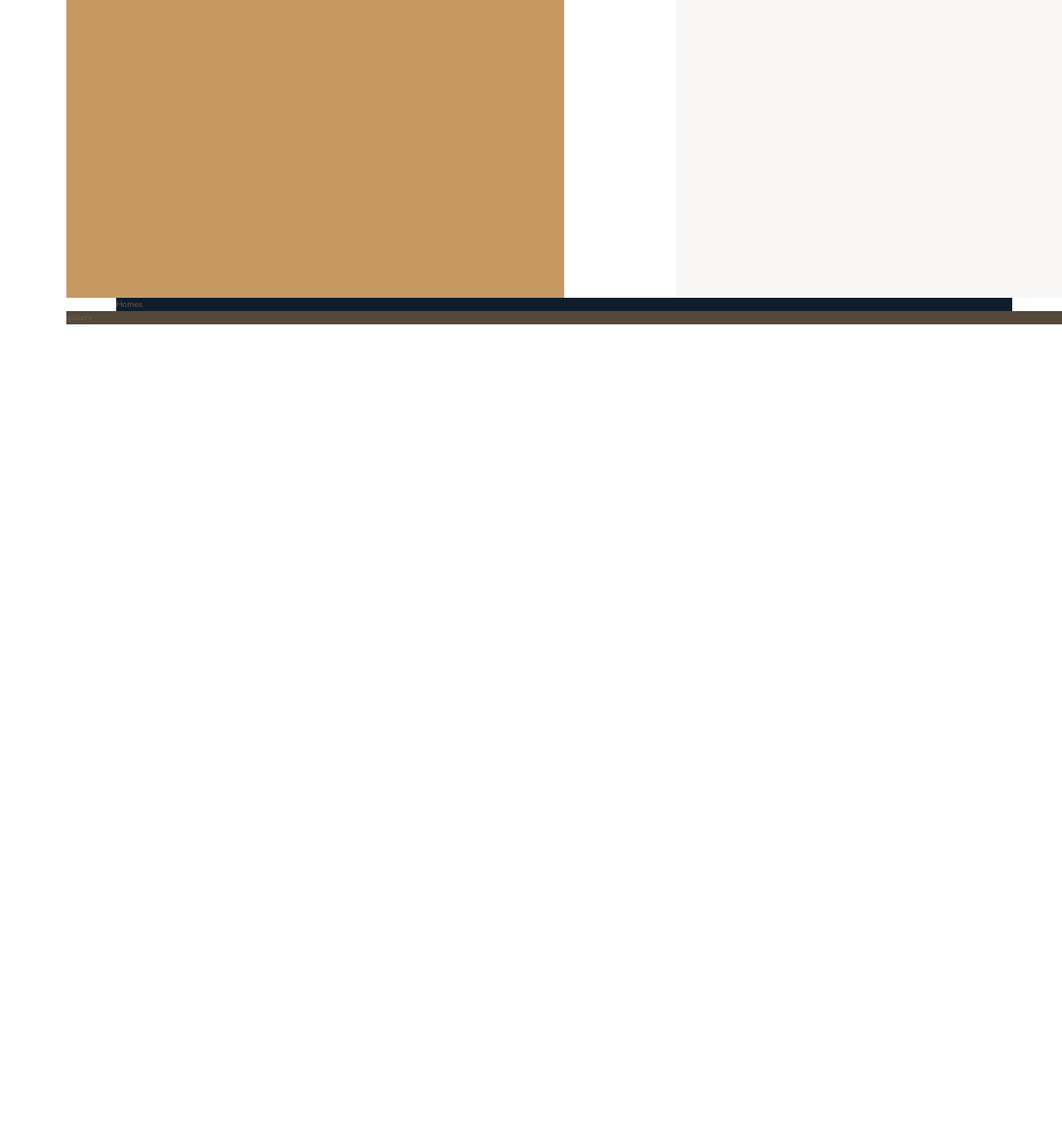
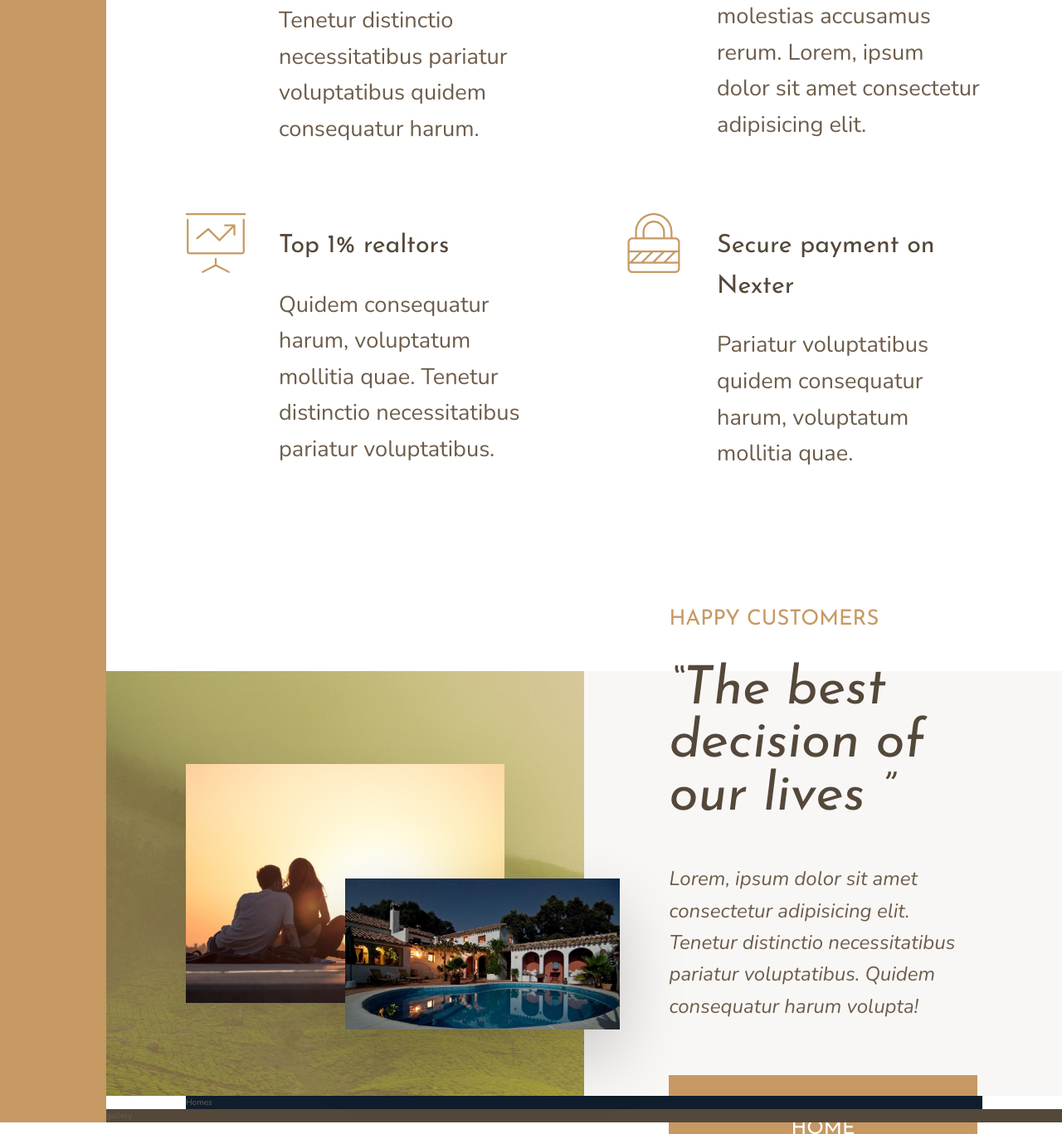
Before and after one commit to jendang/grid-nexter, a website: page index.html in a window 1280 px wide. Shown: the part 1433-2800 px from the top of the page at 83% size. Before the commit the page ends 1824 px from the top, so only its background shows below. Drawn offline with nearby package versions, Linux system fonts and the light colour scheme.

Commit message:
story section done

```diff
--- a/index.html
+++ b/index.html
@@ -30,7 +30,7 @@
                 <svg class="feature__icon">
                     <use xlink:href="img/sprite.svg#icon-global"></use>
                 </svg>
-                <h4 class="heading-4--dark">World's best luxury homes</h4>
+                <h4 class="heading-4 heading-4--dark">World's best luxury homes</h4>
                 <p class="feature__text">
                     Lorem, ipsum dolor sit amet consectetur adipisicing elit. Tenetur distinctio necessitatibus pariatur voluptatibus.
                 </p>
@@ -39,7 +39,7 @@
                 <svg class="feature__icon">
                     <use xlink:href="img/sprite.svg#icon-trophy"></use>
                 </svg>
-                <h4 class="heading-4--dark">Only the best properties</h4>
+                <h4 class="heading-4 heading-4--dark">Only the best properties</h4>
                 <p class="feature__text">
                     Voluptatum mollitia quae. Vero ipsum sapiente molestias accusamus rerum sed a eligendi aut quia.
                 </p>
@@ -48,7 +48,7 @@
                 <svg class="feature__icon">
                     <use xlink:href="img/sprite.svg#icon-map-pin"></use>
                 </svg>
-                <h4 class="heading-4--dark">All homes in top locations</h4>
+                <h4 class="heading-4 heading-4--dark">All homes in top locations</h4>
                 <p class="feature__text">
                     Tenetur distinctio necessitatibus pariatur voluptatibus quidem consequatur harum.
                 </p>
@@ -57,7 +57,7 @@
                 <svg class="feature__icon">
                     <use xlink:href="img/sprite.svg#icon-key"></use>
                 </svg>
-                <h4 class="heading-4--dark">New home in one week</h4>
+                <h4 class="heading-4 heading-4--dark">New home in one week</h4>
                 <p class="feature__text">
                     Vero ipsum sapiente molestias accusamus rerum. Lorem, ipsum dolor sit amet consectetur adipisicing elit.
                 </p>
@@ -66,7 +66,7 @@
                 <svg class="feature__icon">
                     <use xlink:href="img/sprite.svg#icon-presentation"></use>
                 </svg>
-                <h4 class="heading-4--dark">Top 1% realtors</h4>
+                <h4 class="heading-4 heading-4--dark">Top 1% realtors</h4>
                 <p class="feature__text">
                     Quidem consequatur harum, voluptatum mollitia quae. Tenetur distinctio necessitatibus pariatur voluptatibus.
                 </p>
@@ -75,7 +75,7 @@
                 <svg class="feature__icon">
                     <use xlink:href="img/sprite.svg#icon-lock"></use>
                 </svg>
-                <h4 class="heading-4--dark">Secure payment on Nexter</h4>
+                <h4 class="heading-4 heading-4--dark">Secure payment on Nexter</h4>
                 <p class="feature__text">
                     Pariatur voluptatibus quidem consequatur harum, voluptatum mollitia quae.
                 </p>
@@ -84,11 +84,15 @@
         </section>
 
         <div class="story__pictures">
-            Story pic
+           <img src="img/story-1.jpeg"  alt="couple with new house" class="story__img--1">
+           <img src="img/story-2.jpeg"  alt="new house" class="story__img--2">
         </div>
 
         <div class="story__content">
-            Story content
+            <h3 class="heading-3 mb-sm">Happy customers</h3>
+            <h2 class="heading-2 heading-2--dark mb-md">&ldquo;The best decision of our lives &rdquo;</h2>
+            <p class="story__text">Lorem, ipsum dolor sit amet consectetur adipisicing elit. Tenetur distinctio necessitatibus pariatur voluptatibus. Quidem consequatur harum volupta!</p>
+            <button class="btn">Find your own home</button>
         </div>
 
         <section class="homes">
--- a/sass/_base.scss
+++ b/sass/_base.scss
@@ -24,7 +24,7 @@
 
 html {
     box-sizing: border-box;
-    font-size: 62.5%;
+
 }
 
 body {
@@ -32,6 +32,7 @@
     color: $color-grey-dark-2;
     font-weight: 300;
     line-height: 1.6;
+    font-size: 62.5%;
 }
 
 .container {
--- a/sass/_story.scss
+++ b/sass/_story.scss
@@ -1,13 +1,56 @@
 .story {
     &__pictures {
-        background-color: $color-primary;
+        //background-color: $color-primary;
+        grid-column: full-start / col-end 4;
+        background-image: linear-gradient(rgba($color-primary, .5), rgba($color-primary, .5 )),
+                        url(../img/back.jpg);
 
-        grid-column: full-start / col-end 4;
+        //create grid-container
+        display: grid;
+        grid-template-rows: repeat(6, 1fr);
+        grid-template-columns: repeat(6, 1fr);
+        align-items: center; //vertically
+    }
+
+    // *** grid-item for img is different than div
+    &__img--1 {
+        width: 100%;
+        grid-row: 2 / span 4;
+        grid-column: 2 / span 4;
+        box-shadow: 0 2rem 5rem rgba(0,0,0,.1);
+    }
+
+    &__img--2 {
+        //img overflow to the content
+        width: 115%;
+        grid-row: 4 / 6;
+        grid-column: 4 / 7;
+        z-index: 20;
+        box-shadow: 0 2rem 5rem rgba(0,0,0,.2);
     }
 
     &__content {
         background-color: $color-grey-light-1;
+        grid-column: col-start 5 / full-end ;
 
-        grid-column: col-end 5 / full-end ;
+        padding: 6rem 8vw;
+
+        /*
+        //the content as a flexbox-container
+        display: flex;
+        flex-direction: column;
+        justify-content: center;
+        align-items: flex-start;*/
+
+        //using grid
+        display: grid;
+        align-content: center;
+        justify-items: start;
+    }
+
+    &__text {
+        font-size: 1.5rem;
+        font-style: italic;
+        margin-bottom: 4rem;
     }
 }
--- a/sass/_typography.scss
+++ b/sass/_typography.scss
@@ -11,21 +11,52 @@
 
 .heading-2 {
     @extend %heading;
+    font-size: 4rem;
+    font-style: italic;
+    line-height: 1;
+
+    &--light {color: $color-grey-light-1;}
+    &--dark {color: $color-grey-dark-1;}
+
 }
 
 .heading-3 {
     @extend %heading;
+    font-size: 1.6rem;
+    color: $color-primary;
+    text-transform: uppercase;
 }
 
 .heading-4 {
     // font-family: $font-display;
     // font-weight: 400;
     @extend %heading;
+    font-size: 1.9rem;
 
-    font-size: 1.9rem;
 
     &--light {color: $color-grey-light-1;}
     &--dark {color: $color-grey-dark-1;}
+}
+
+.btn {
+    background-color: $color-primary;
+    color: #fff;
+    border: none;
+    border-radius: 0;
+    font-family: $font-display;
+    font-size: 1.5rem;
+    text-transform: uppercase;
+    padding: 1.8rem 3rem;
+    cursor: pointer;
+    transition: all .2s;
 
 
+    &:hover {
+        background-color: $color-primary-dark;
+    }
 }
+
+.mb-sm {margin-bottom: 2rem;}
+.mb-md {margin-bottom: 3rem;}
+.mb-lg {margin-bottom: 4rem;}
+.mb-hg {margin-bottom: 8rem;}
```
Also changed, not shown: css/style.css.
